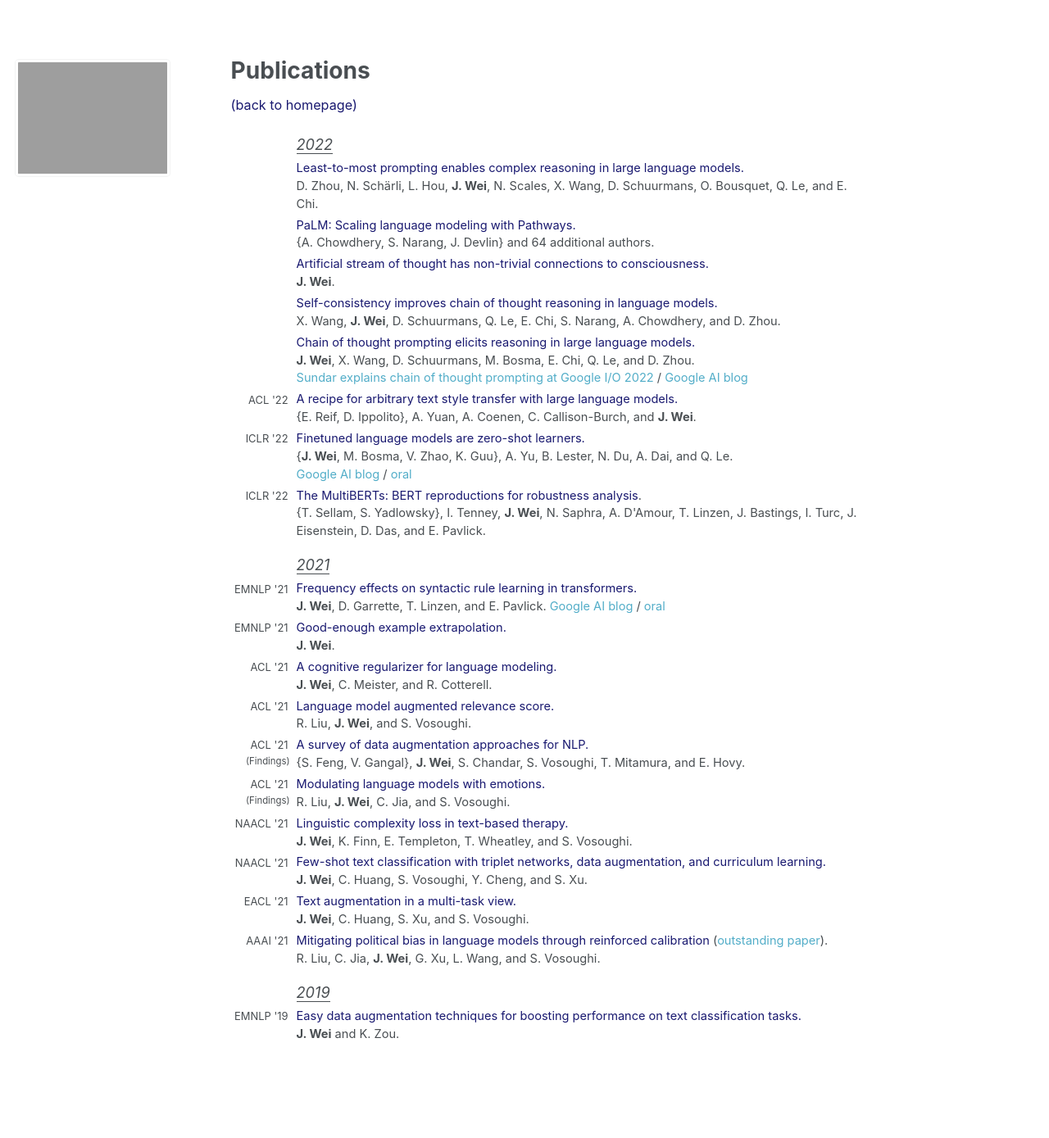
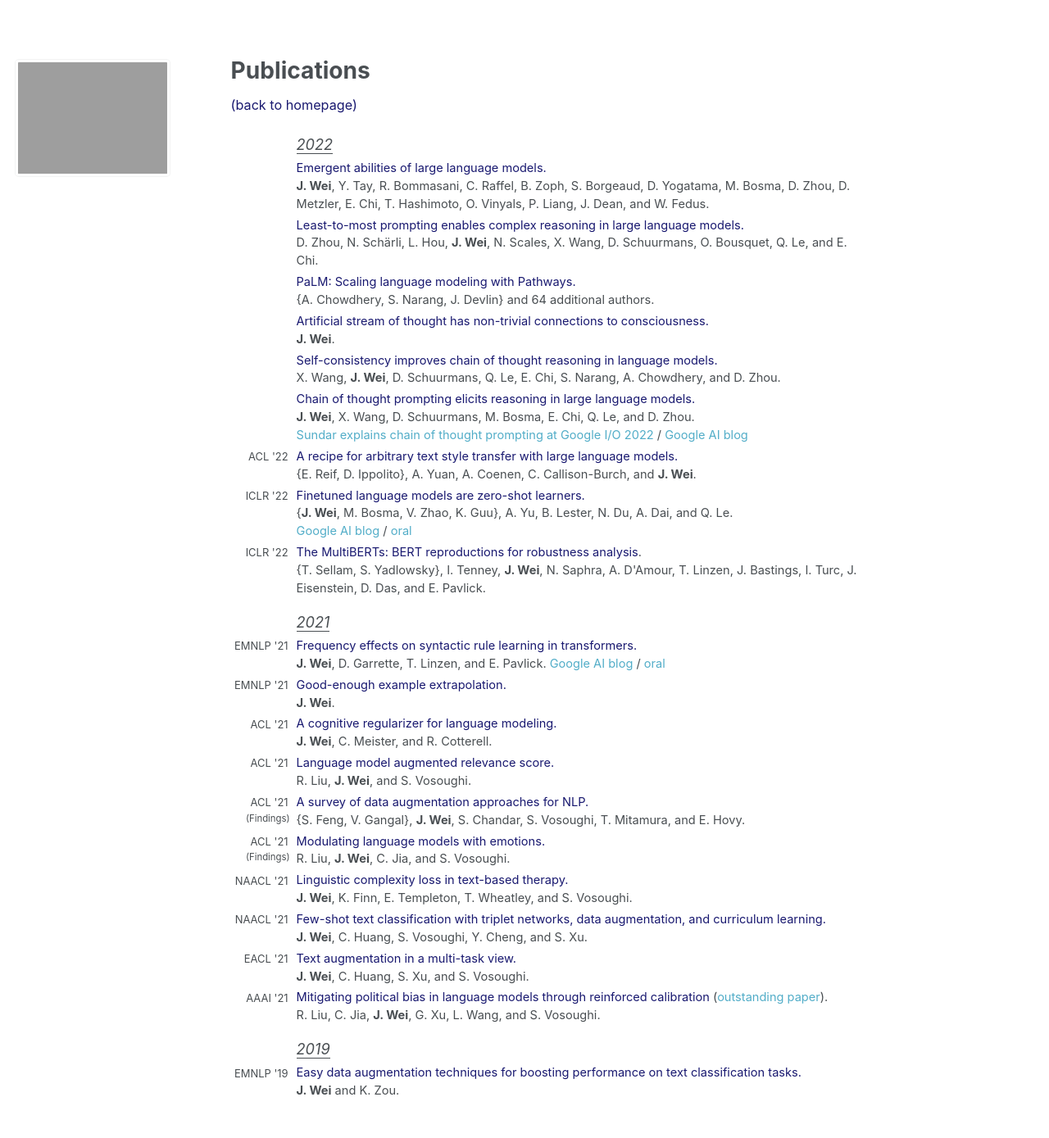
Before and after one commit to jasonwei20/jasonwei20.github.io, a Jekyll site: the page built from _pages/papers.md, in a window 1280 px wide. Shown: the whole page at 82% size. Built offline with Jekyll 4.4.1, drawn with Linux system fonts in a browser that asks for light colours; before the commit the page ends 1320 px from its top, so only the background shows below that.

Commit message:
Update papers.md

```diff
--- a/_pages/papers.md
+++ b/_pages/papers.md
@@ -26,6 +26,15 @@ table, th, td {
   <tr>
     <td style="width:80px; text-align:left; padding-right:10px; font-size:1em"></td>
     <td style="font-size:1.12em; padding-bottom:5px"><u><i>2022</i></u></td>
+  </tr>
+
+  <tr>
+    <td style="width:80px; text-align:right; padding-right:10px; font-size:0.8em"> </td>
+    <td><a href="https://arxiv.org/abs/2206.07682" style="color:#191970" target="_blank">Emergent abilities of large language models.</a></td>
+  </tr>
+  <tr>
+    <td></td>
+    <td style="padding-bottom:4px"><b>J. Wei</b>, Y. Tay, R. Bommasani, C. Raffel, B. Zoph, S. Borgeaud, D. Yogatama, M. Bosma, D. Zhou, D. Metzler, E. Chi, T. Hashimoto, O. Vinyals, P. Liang, J. Dean, and W. Fedus.</td>
   </tr>
 
   <tr>
```
